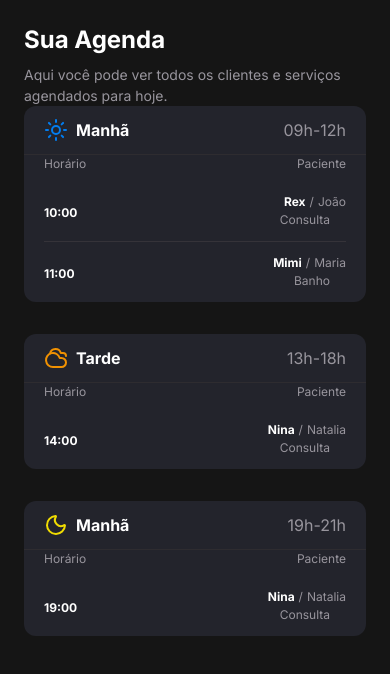
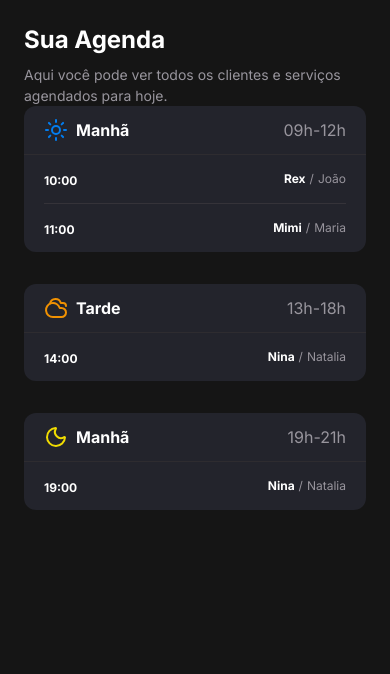
Before and after one commit to tavareshenrique/nextjs-rocketseat, a Next.js app in the folder pet-shop/: page / in a window 390 px wide. Shown: the top 674 px of the page. Built offline with nearby package versions, Linux system fonts and the light colour scheme.

Commit message:
feat: update AppointmentCard layout in PeriodSection by moving description to a visible area and removing unnecessary header

```diff
--- a/pet-shop/src/components/appointment-card/index.tsx
+++ b/pet-shop/src/components/appointment-card/index.tsx
@@ -35,12 +35,12 @@ export const AppointmentCard = ({
             {appointment.tutorName}
           </span>
         </div>
+      </div>
 
-        <div className="text-left pr-4 md:mt-0 col-span-2 md:col-span-1 flex justify-end items-center gap-2">
-          <span className="text-paragraph-small-size text-content-secondary">
-            {appointment.description}
-          </span>
-        </div>
+      <div className="text-left pr-4 hidden md:block mt-1 md:mt-0 col-span-2 md:col-span-1">
+        <span className="text-paragraph-small-size text-content-secondary">
+          {appointment.description}
+        </span>
       </div>
     </div>
   );
--- a/pet-shop/src/components/period-section/index.tsx
+++ b/pet-shop/src/components/period-section/index.tsx
@@ -30,11 +30,6 @@ export const PeriodSection = ({ period }: PeriodSectionProps) => {
       {period.appointments.length > 0 ? (
         <div className="px-5">
           <div>
-            <div className="grid grid-cols-2 md:hidden text-label-small-size text-content-secondary mb-2">
-              <div className="text-left">Horário</div>
-              <div className="text-right">Paciente</div>
-            </div>
-
             {period.appointments.map((appointment, index) => (
               <AppointmentCard
                 key={index}
```
